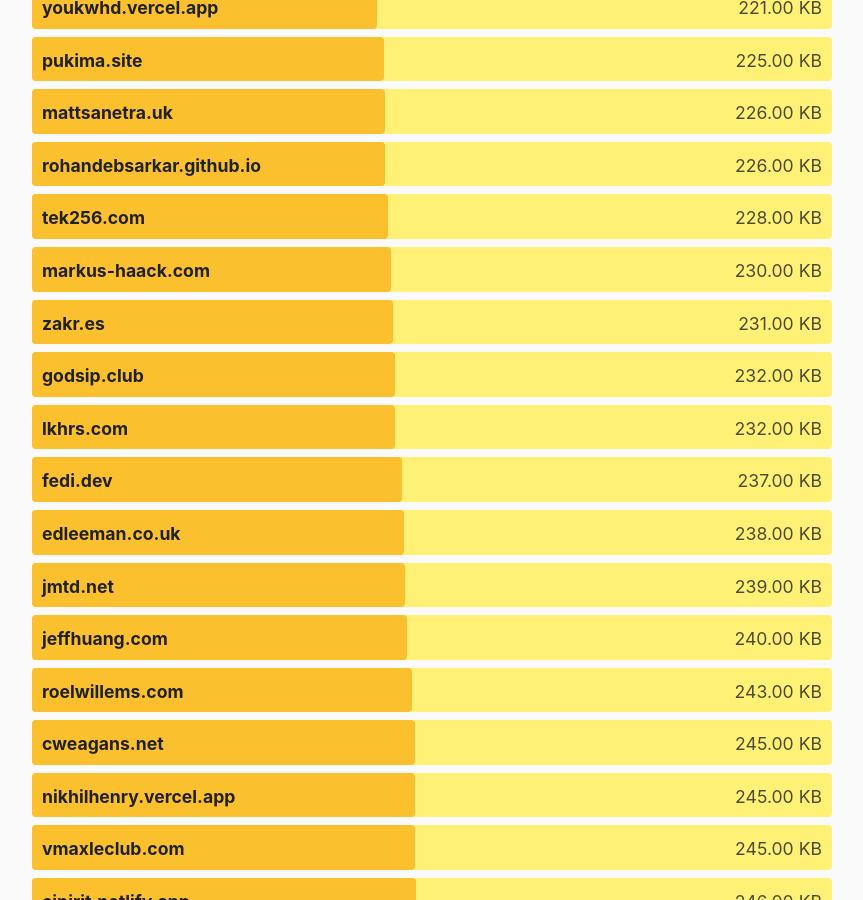
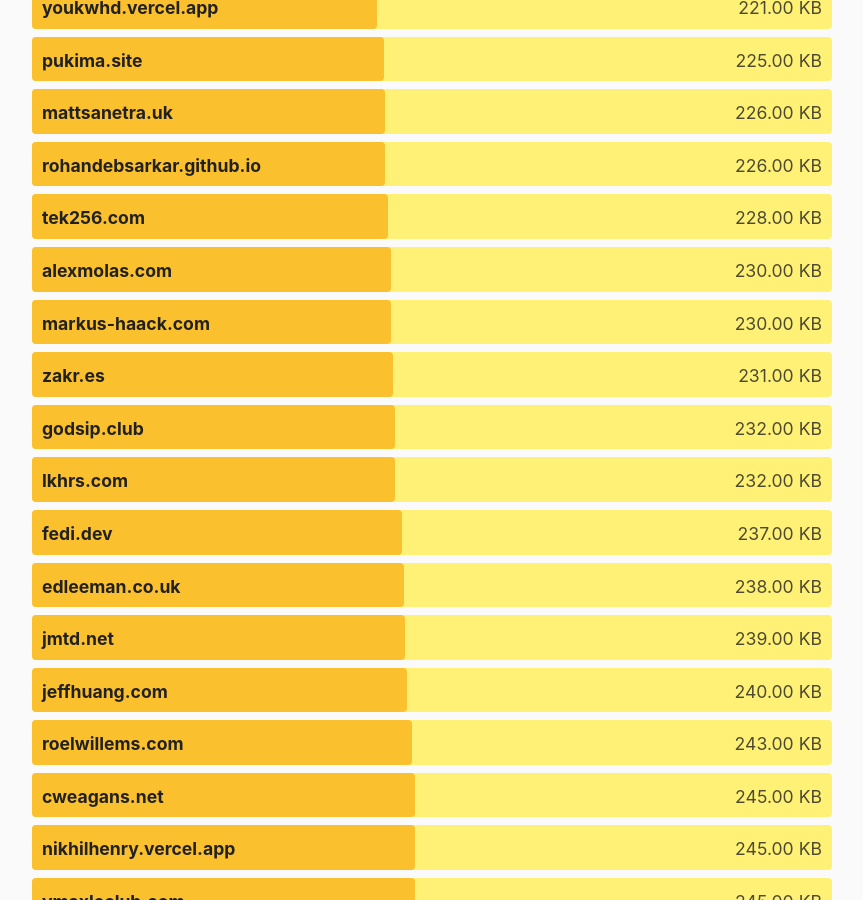
Before and after one commit to kevquirk/512kb.club, a Jekyll site: the page built from index.md, in a window 1280 px wide and 900 px high, scrolled down 27837 px. Shown: the whole window, without its empty margins (208-1071 px from the left). Built offline with Jekyll 4.4.1, drawn with Linux system fonts in a browser that asks for light colours.

Commit message:
Include alexmolas.com to sites list
https://gtmetrix.com/reports/alexmolas.com/P69MCIQN/

```diff
--- a/_data/sites.yml
+++ b/_data/sites.yml
@@ -122,6 +122,11 @@
   url: https://alessandrocuzzocrea.com
   size: 13.4
   last_checked: 2023-02-28
+
+- domain: alexmolas.com
+  url: https://www.alexmolas.com
+  size: 230
+  last_checked: 2023-07-18
 
 - domain: alexey.shpakovsky.ru
   url: http://alexey.shpakovsky.ru/
```
